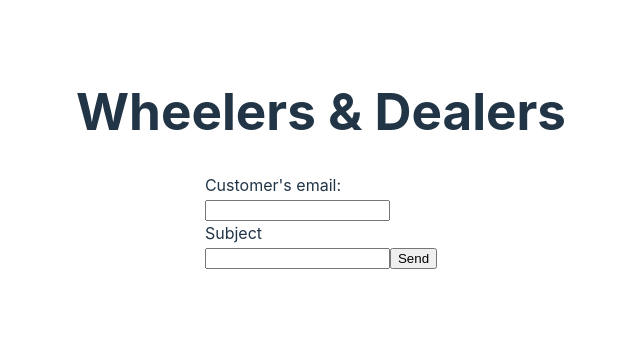
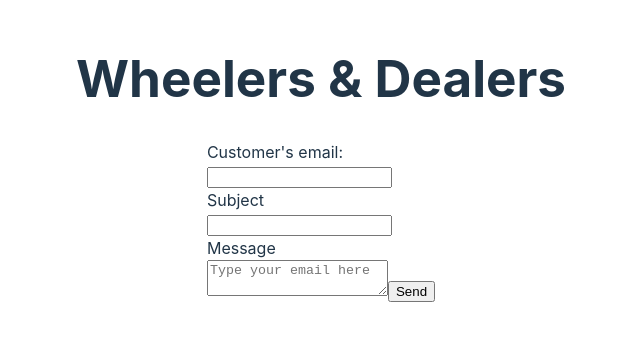
Before and after one commit to Rajesh-Reel/251122Hackathon, a React (Vite) app in the folder 251122Hackathon/: page / in a window 1280 px wide. Shown: the part 241-582 px from the top of the page, without its empty margins (319-959 px from the left). Built offline with nearby package versions, Linux system fonts and the light colour scheme.

Commit message:
use reducer to catch email states and send to server

```diff
--- a/251122Hackathon/src/App.jsx
+++ b/251122Hackathon/src/App.jsx
@@ -1,12 +1,38 @@
-import { useState } from "react";
+import { useState, useReducer } from "react";
 import "./App.css";
 
+const reducer = (state, action) => {
+  switch (action.type) {
+    case 'email':
+      return {...state, email: action.payload};
+    case 'subject':
+      return {...state, subject: action.payload};
+    case 'message':
+      return {...state, message: action.payload};
+    default:
+      throw new Error();
+  }
+}
+
 function App() {
+  /*
+  State
+  email address
+  subject
+  message
+  */
+
+  const [state, dispatch] = useReducer(reducer, {
+    email: '',
+    subject: '',
+    message: ''
+  })
+
   const [email, setEmail] = useState("");
   function handleSubmit(e) {
     e.preventDefault();
 
-    async function postEmail(email) {
+    async function postEmail(state) {
       const settings = {
         method: "POST",
         headers: {
@@ -14,7 +40,7 @@ function App() {
           "Content-Type": "application/json",
         },
         body: JSON.stringify({
-          email: email,
+          ...state,
         }),
       };
       try {
@@ -25,22 +51,36 @@ function App() {
         return e;
       }
     }
-    postEmail(email);
+    postEmail(state);
   }
-  function handleInput(e) {
-    setEmail(e.target.value);
-  }
+
+  // function handleInput(e) {
+  //   setEmail(e.target.value);
+  // }
+
+  console.log(state);
+
   return (
     <div className="App">
       <h1>Wheelers & Dealers</h1>
       <form className="form">
         <label htmlFor="email-input">Customer's email:</label>
         <br />
-        <input type="email" id="input-email" onChange={handleInput} />
+        <input type="email" value={state.email} id="input-email" onChange={(e) => dispatch({ type: "email", payload: e.target.value})} />
         <br />
         <label htmlFor="subject">Subject</label>
         <br />
-        <input type="text" id="input-subject" onChange={handleInput} />
+        <input type="text" id="input-subject" value={state.subject} onChange={(e) => dispatch({ type: "subject", payload: e.target.value})} />
+        <br />
+        <label htmlFor="input-message">Message</label>
+        <br />
+        <textarea
+          name="message"
+          value={state.message}
+          id="input-message"
+          placeholder="Type your email here"
+          onChange={(e) => dispatch({ type: "message", payload: e.target.value})}
+        />
         <input type="submit" value="Send" onClick={handleSubmit} />
       </form>
     </div>
--- a/251122Hackathon/src/main.jsx
+++ b/251122Hackathon/src/main.jsx
@@ -4,7 +4,7 @@ import App from './App'
 import './index.css'
 
 ReactDOM.createRoot(document.getElementById('root')).render(
-  <React.StrictMode>
+  // <React.StrictMode>
     <App />
-  </React.StrictMode>
+  // </React.StrictMode>
 )
```
Also changed, not shown: 1 other file (tests, documents, lock files or other folders).
